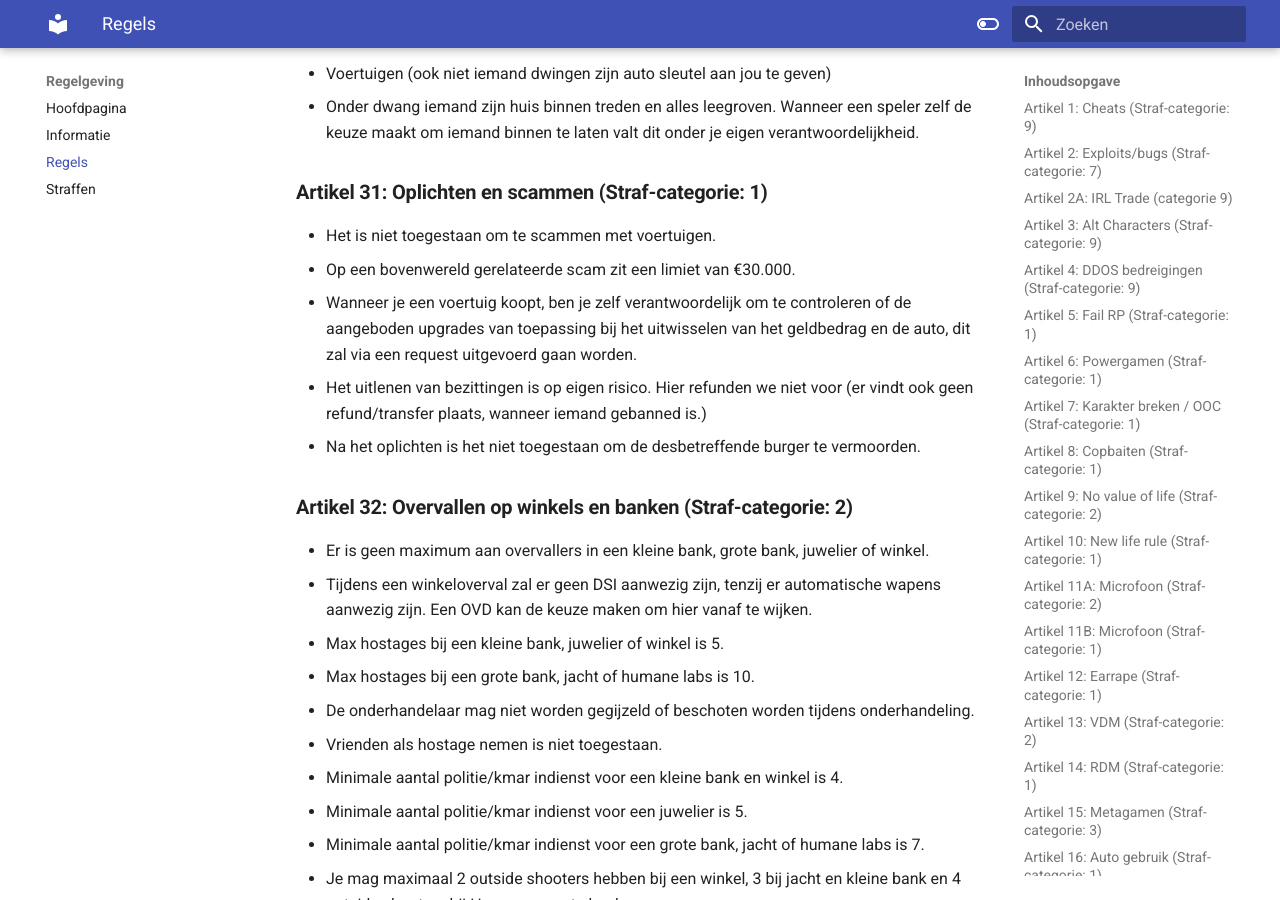
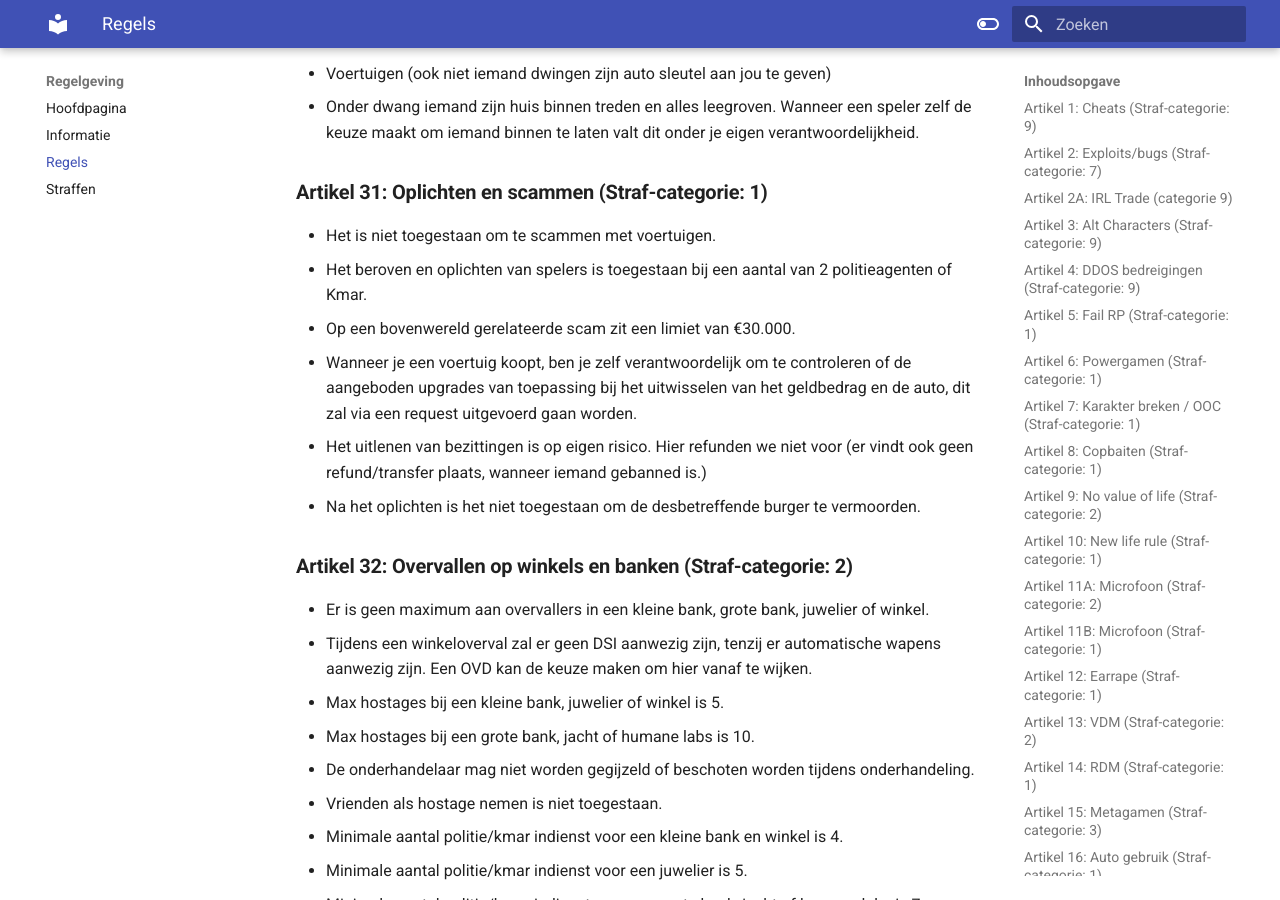
Before and after one commit to ZuiderVeenRP/apv, an MkDocs documentation site: the page built from docs/algemeen.md, in a window 1280 px wide and 900 px high, scrolled down 8449 px. Built offline with MkDocs 1.6.1 and Material for MkDocs 9.7.7, drawn with Linux system fonts in a browser that asks for light colours; comment, search, counter and statistics services are not loaded.

Commit message:
Update algemeen.md

```diff
--- a/docs/algemeen.md
+++ b/docs/algemeen.md
@@ -218,6 +218,7 @@
 
 ### **Artikel 31: Oplichten	en scammen**				**(Straf-categorie: 1)**
 - Het is niet toegestaan om te scammen met voertuigen.
+- Het beroven en oplichten van spelers is toegestaan bij een aantal van 2 politieagenten of Kmar.
 - Op een bovenwereld gerelateerde scam zit een limiet van €30.000.
 - Wanneer je een voertuig koopt, ben je zelf verantwoordelijk om te controleren of de aangeboden upgrades van toepassing bij het uitwisselen van het geldbedrag en de auto, dit zal via een request uitgevoerd gaan worden.
 - Het uitlenen van bezittingen is op eigen risico. Hier refunden we niet voor (er vindt ook geen refund/transfer plaats, wanneer iemand gebanned is.)
```
